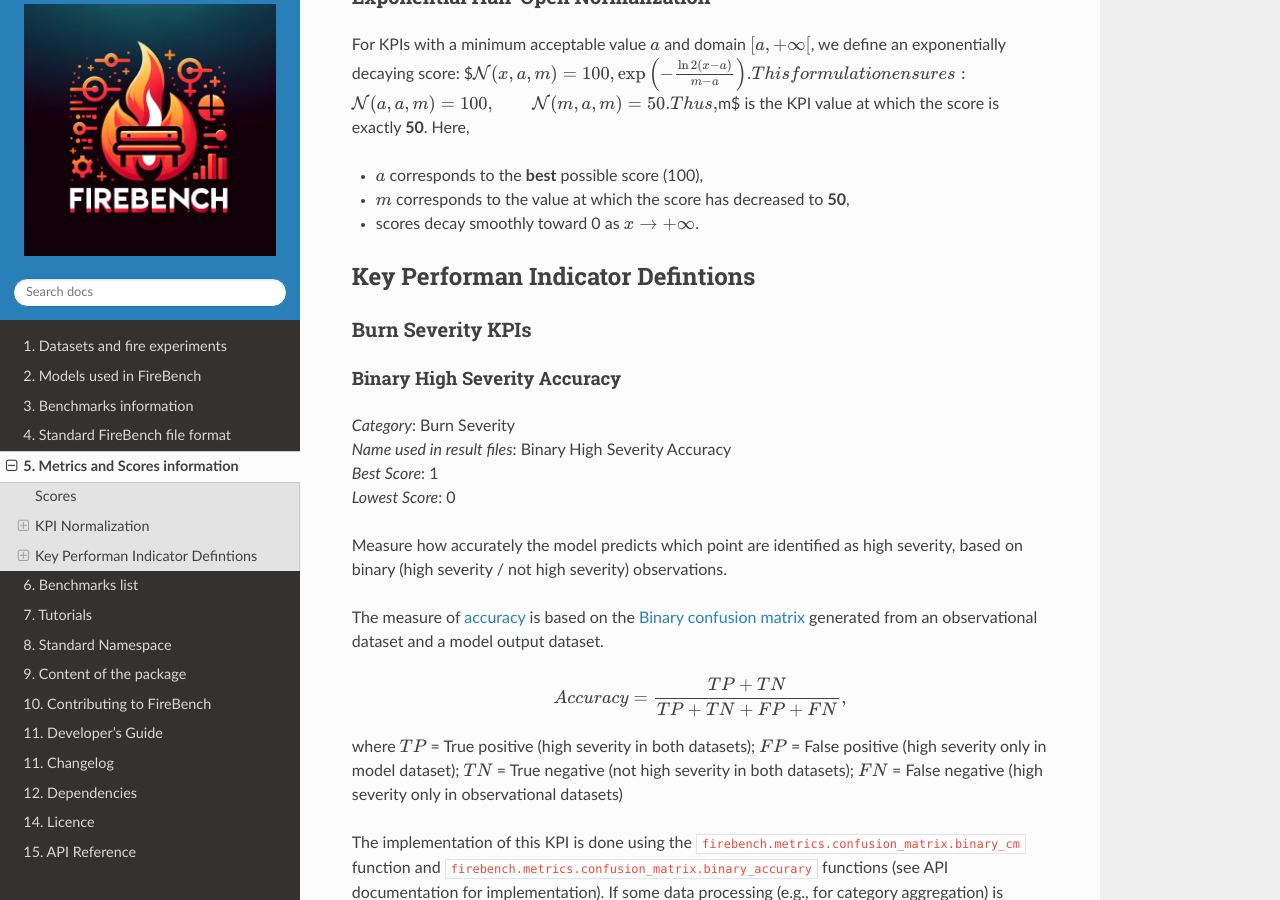
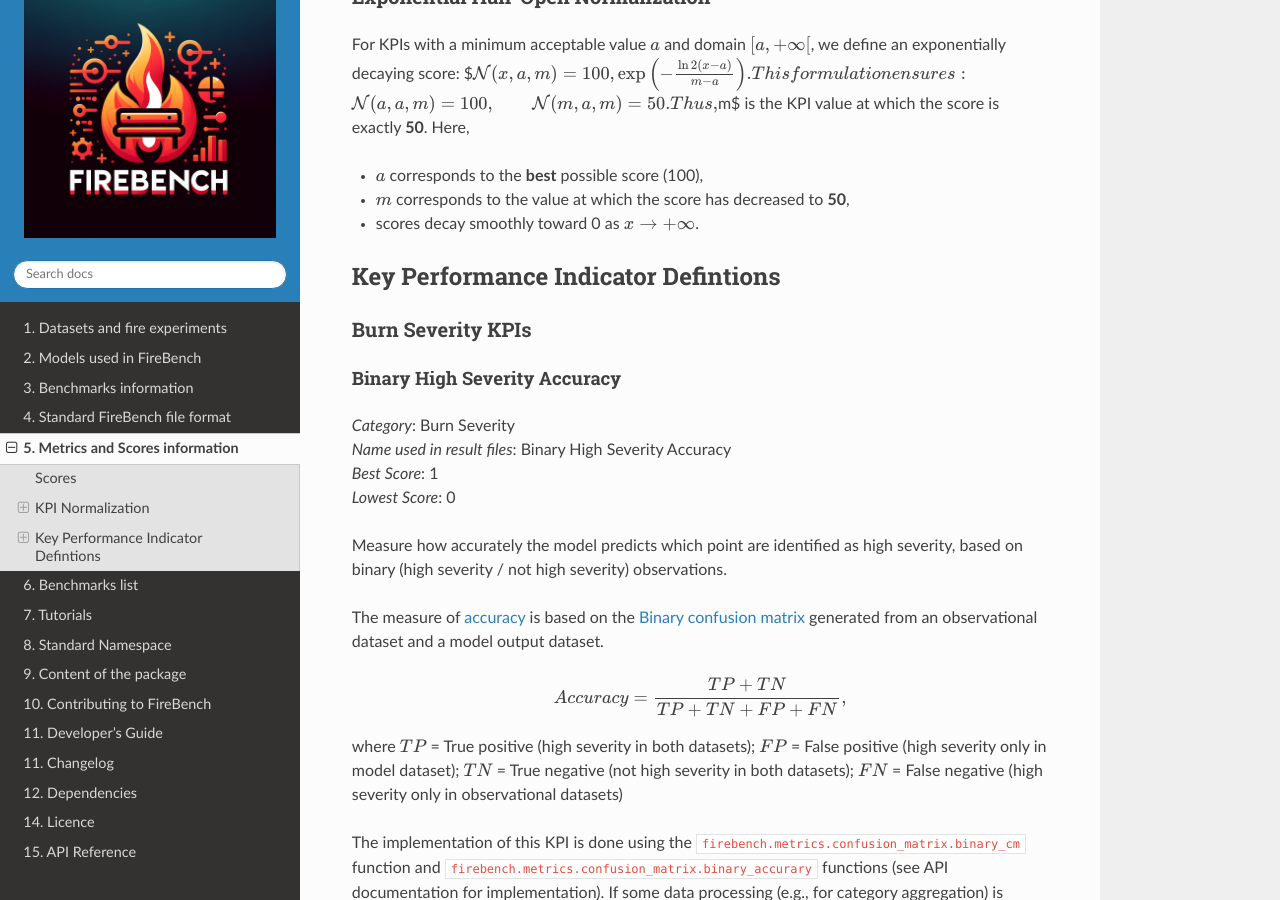
Before and after one commit to wirc-sjsu/firebench, a Sphinx documentation site: the page built from docs/metrics/index.md, in a window 1280 px wide and 900 px high, scrolled down 3639 px. Built offline with Sphinx 7.4.7 and the Read the Docs theme 3.1.0, drawn with Linux system fonts in a browser that asks for light colours.

Commit message:
fix typo

```diff
--- a/docs/metrics/index.md
+++ b/docs/metrics/index.md
@@ -120,7 +120,7 @@
 - $m$ corresponds to the value at which the score has decreased to **50**,
 - scores decay smoothly toward 0 as $x \to +\infty$.
 
-## Key Performan Indicator Defintions
+## Key Performance Indicator Defintions
 
 ### Burn Severity KPIs
 
```
